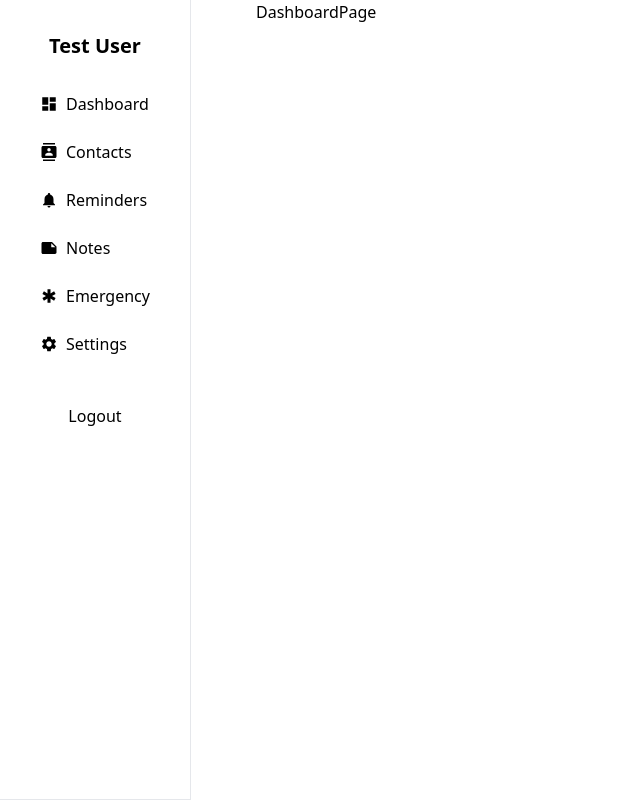
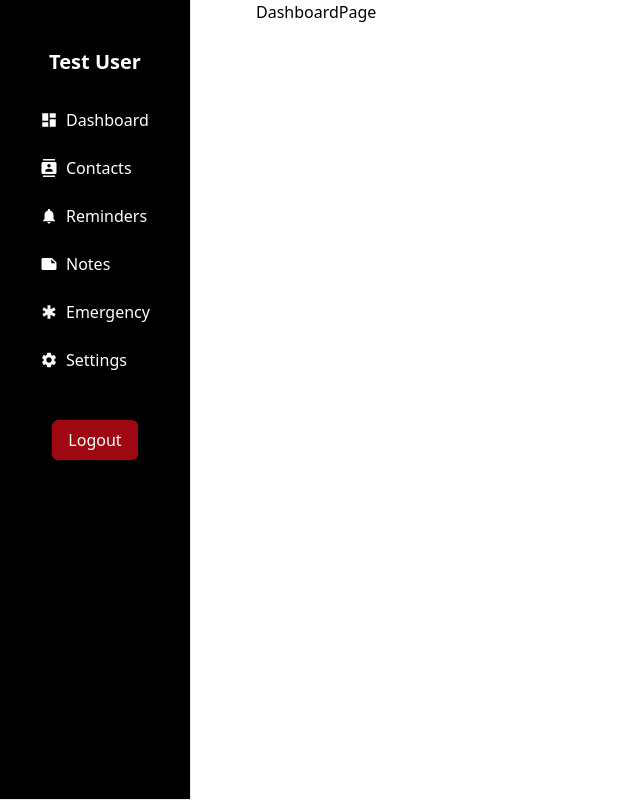
Before and after one commit to sushant2051/FypTesting, a React (Vite) app: page / in a window 1280 px wide. Shown: the whole page, without its empty margins (0-640 px from the left). Built offline with nearby package versions, Linux system fonts and the light colour scheme.

Commit message:
update styling

```diff
--- a/src/components/Button.tsx
+++ b/src/components/Button.tsx
@@ -1,10 +1,31 @@
 interface ButtonProps {
   label: string;
   onClick: () => void;
+  variant?: "primary" | "secondary" | "outline";
 }
-const Button: React.FC<ButtonProps> = ({ label, onClick }) => {
+
+const variantClasses: Record<NonNullable<ButtonProps["variant"]>, string> = {
+  primary: "bg-blue-600 text-white hover:bg-blue-700",
+  secondary: "bg-red-800 text-white hover:bg-gray-700",
+  outline: "border border-blue-600 text-blue-600 hover:bg-blue-50",
+};
+
+const Button: React.FC<ButtonProps> = ({
+  label,
+  onClick,
+  variant = "primary",
+}) => {
   return (
-    <button onClick={onClick} className="cursor-pointer">
+    <button
+      onClick={onClick}
+      className={`
+        cursor-pointer
+        px-4 py-2
+        rounded-md
+        transition-colors
+        ${variantClasses[variant]}
+      `}
+    >
       {label}
     </button>
   );
--- a/src/layout/Layout.tsx
+++ b/src/layout/Layout.tsx
@@ -3,11 +3,11 @@ import Sidebar from "./Sidebar";
 
 const Layout: React.FC = () => {
   return (
-    <div className="relative min-h-screen max-w-[100vw] bg-white md:flex">
+    <div className="relative min-h-screen max-w-[100vw]  md:flex">
       <div className="relative md:fixed md:max-w-50 lg:max-w-[256px]">
         <Sidebar />
       </div>
-      <main className="w-full md:pl-50 lg:pl-64">
+      <main className="w-full md:pl-50 lg:pl-64 bg-white">
         <Outlet />
       </main>
     </div>
--- a/src/layout/Sidebar.tsx
+++ b/src/layout/Sidebar.tsx
@@ -7,7 +7,7 @@ const Sidebar = () => {
   const [isMobileMenuOpen, setIsMobileMenuOpen] = useState(false);
 
   return (
-    <div className="z-50 h-auto w-full border-r border-gray-200 px-4 sm:border-b md:h-screen md:bg-white dark:border-gray-800 dark:bg-gray-900">
+    <div className="z-50 h-auto  w-full border-r border-gray-200 sm:border-b md:h-screen md:bg-white dark:border-gray-800 dark:bg-gray-900">
       <DesktopNav />
       <button
         className="fixed top-2 right-2 cursor-pointer rounded-full bg-linear-to-l from-black/80 to-transparent p-2 text-white shadow-sm focus:outline-none md:hidden"
--- a/src/layout/components/DesktopNav.tsx
+++ b/src/layout/components/DesktopNav.tsx
@@ -3,7 +3,7 @@ import MenuItems from "./MenuItems";
 
 const DesktopNav = () => {
   return (
-    <div className="z-50 hidden md:flex">
+    <div className="z-50 hidden bg-black h-full p-4 text-white md:flex">
       <div className="flex flex-col gap-2 p-4">
         <p className="text-xl font-bold text-center py-4">Test User</p>
         <MenuItems />
--- a/src/layout/components/Logout.tsx
+++ b/src/layout/components/Logout.tsx
@@ -7,7 +7,7 @@ const Logout = () => {
     console.log("user is log out");
     navigate("");
   };
-  return <Button label="Logout" onClick={handleLogout} />;
+  return <Button variant="secondary" label="Logout" onClick={handleLogout} />;
 };
 
 export default Logout;
--- a/src/layout/components/MobileNav.tsx
+++ b/src/layout/components/MobileNav.tsx
@@ -13,19 +13,19 @@ const MobileNav = ({ isOpen, onClose }: MobileNavProps) => {
       {isOpen && (
         <div
           data-testid="overlay"
-          className="fixed inset-0 z-40 bg-black/20 backdrop-blur-sm transition-opacity"
+          className="fixed inset-0 z-40 bg-black/20 backdrop-blur-sm transition-opacity "
           onClick={onClose}
         />
       )}
 
       <div
-        className={`fixed inset-y-0 right-0 z-50 w-full max-w-64 transform space-y-4 bg-white px-4 shadow-xl transition-transform duration-300 dark:bg-gray-900 ${isOpen ? "translate-x-0" : "translate-x-full"} `}
+        className={`fixed bg-black h-full text-white p-4 inset-y-0 right-0 z-50 w-full max-w-64 transform space-y-4  px-4 shadow-xl transition-transform duration-300 dark:bg-gray-900 ${isOpen ? "translate-x-0" : "translate-x-full"} `}
       >
-        <div className="flex flex-col gap-2">
-          <p>Test User</p>
+        <p className="text-xl font-bold text-center py-4">Test User</p>
+        <MenuItems onClose={onClose} />
+        <div className="py-8 flex items-center justify-center">
+          <Logout />
         </div>
-        <MenuItems onClose={onClose} />
-        <Logout />
       </div>
     </Fragment>
   );
```
